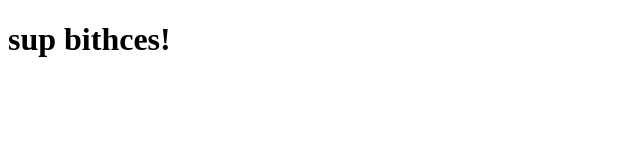
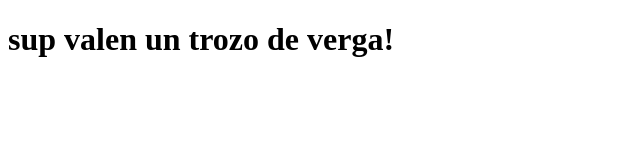
Before and after one commit to BruHidalgo/coursera-test, a plain HTML site: page index.html in a window 1280 px wide. Shown: the whole page, without its empty margins (0-640 px from the left). Drawn offline with Linux system fonts and the light colour scheme.

Commit message:
Update index.html

```diff
--- a/index.html
+++ b/index.html
@@ -3,9 +3,9 @@
 <head>
 	<meta charset="utf-8">
 	<meta name="viewport" content="width=device-width, initial-scale=1">
-	<title>hello bitches</title>
+	<title>secreto</title>
 </head>
 <body>
-<h1>sup bithces!</h1>
+<h1>sup valen un trozo de verga!</h1>
 </body>
 </html>
```
